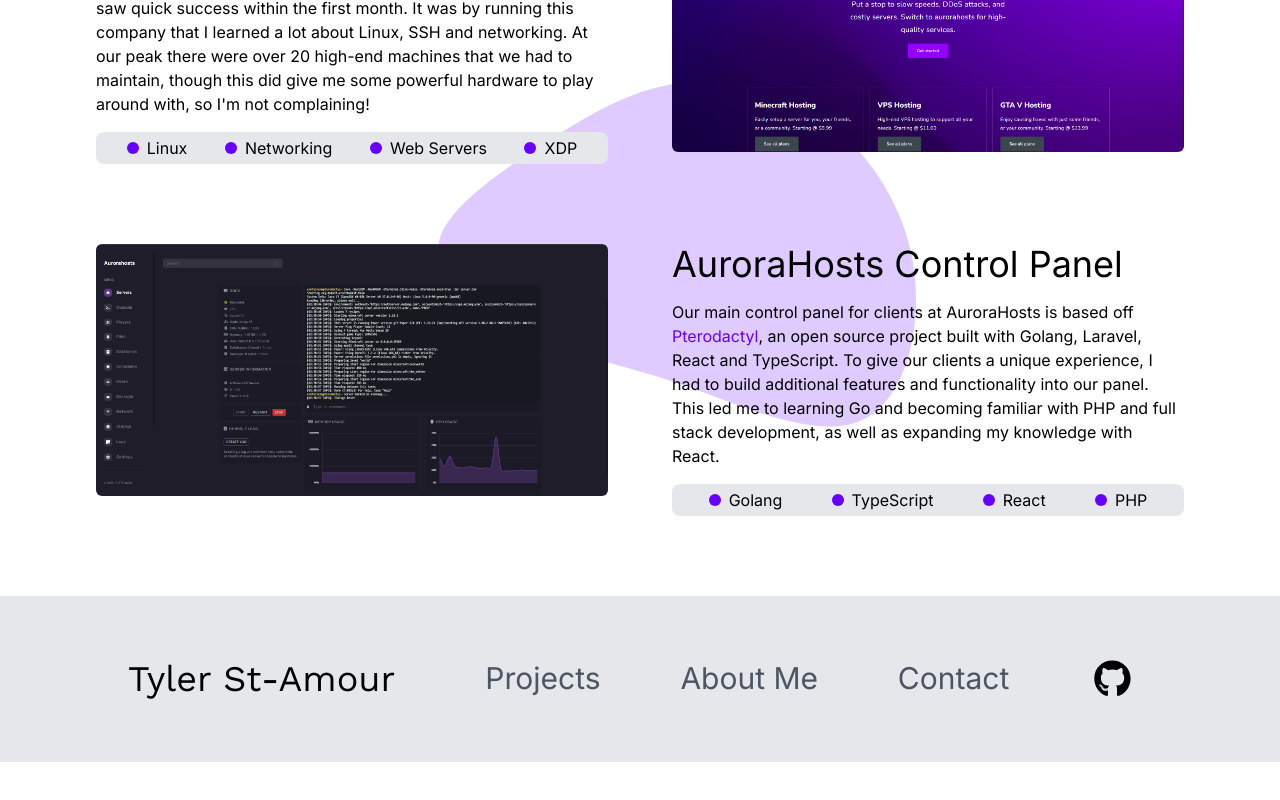
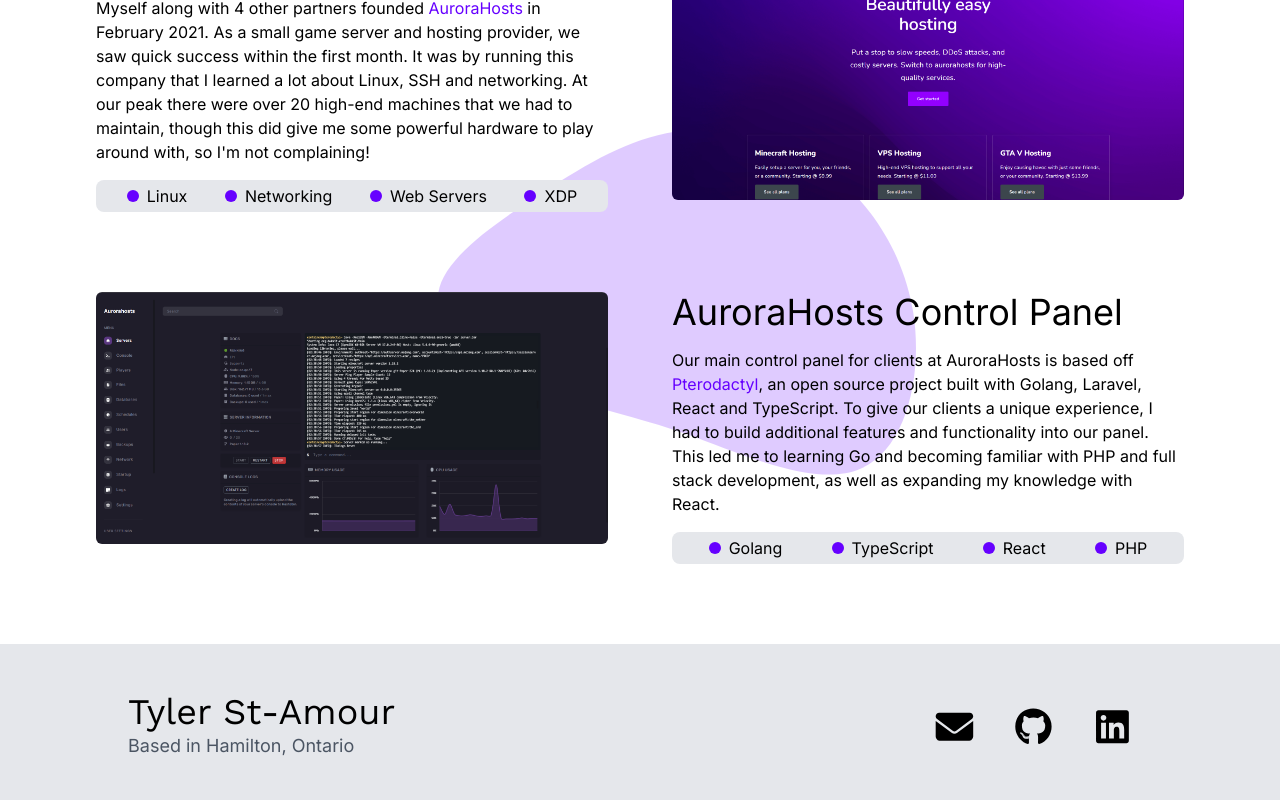
Before and after one commit to TylerStAmour/tyler.st, a React (Vite) app: page / in a window 1280 px wide. Shown: the part 1312-2112 px from the top of the page. Before the commit the page ends 2074 px from the top, so only its background shows below. Built offline with nearby package versions, Linux system fonts and the light colour scheme.

Commit message:
Modified footer

```diff
--- a/src/components/sections/Footer.tsx
+++ b/src/components/sections/Footer.tsx
@@ -1,31 +1,42 @@
 import {Link} from "react-router-dom";
 import {FontAwesomeIcon} from "@fortawesome/react-fontawesome";
-import {faGithub} from "@fortawesome/free-brands-svg-icons";
+import {faGithub, faLinkedin} from "@fortawesome/free-brands-svg-icons";
+import {faEnvelope} from "@fortawesome/free-solid-svg-icons";
 import {useState} from "react";
 
 export default () => {
-    const [hover, setHover] = useState(false)
+    const [hoverGit, setHoverGit] = useState(false)
+    const [hoverLinkedin, setHoverLinkedin] = useState(false)
+    const [hoverMail, setHoverMail] = useState(false)
+
     return (
-        <div className={"grid grid-cols-6 bg-gray-200 pt-12 pb-12 pl-8 pr-8 sm:pl-32 sm:pr-32"}>
-            <div className={"flex col-span-2 items-center"}>
+        <div className={"flex justify-between bg-gray-200 pt-12 pb-12 pl-8 pr-8 sm:pl-32 sm:pr-32"}>
+            <div className={"flex flex-col items-start"}>
                 <p className={"text-4xl font-title"}>Tyler St-Amour</p>
+                <p className={"text-lg text-gray-600"}>Based in Hamilton, Ontario</p>
             </div>
-            <div className={"flex flex-row col-span-4 p-4 justify-between text-3xl text-gray-600"}>
-                <div className={"hover:text-secondary hover:-translate-y-0.5 duration-300"}>
-                    <Link to={"/projects"}>Projects</Link>
-                </div>
-                <div className={"hover:text-secondary hover:-translate-y-0.5 duration-300"}>
-                    <Link to={"/about"}>About Me</Link>
-                </div>
-                <div className={"hover:text-secondary hover:-translate-y-0.5 duration-300"}>
-                    <Link to={"/contact"}>Contact</Link>
-                </div>
+            <div className={"flex flex-row p-4 gap-8 justify-between text-3xl text-gray-600"}>
+                <a href={"mailto:tylerstamour1@gmail.com"}
+                   className={"transition hover:-translate-y-0.5 duration-500"}
+                   onMouseEnter={() => setHoverMail(true)} onMouseLeave={() => setHoverMail(false)}>
+                    <FontAwesomeIcon icon={faEnvelope} fixedWidth size={"lg"}
+                                     color={hoverMail ? "#6600FF" : "black"}
+                                     className={"duration-500 transition"}/>
+                </a>
                 <a href={"https://github.com/TylerStAmour"}
                    target={"_blank"}
                    className={"transition hover:-translate-y-0.5 duration-500"}
-                   onMouseEnter={() => setHover(true)} onMouseLeave={() => setHover(false)}>
+                   onMouseEnter={() => setHoverGit(true)} onMouseLeave={() => setHoverGit(false)}>
                     <FontAwesomeIcon icon={faGithub} fixedWidth size={"lg"}
-                                     color={hover ? "#6600FF" : "black"}
+                                     color={hoverGit ? "#6600FF" : "black"}
+                                     className={"duration-500 transition"}/>
+                </a>
+                <a href={"https://www.linkedin.com/in/tyler-st-amour-bb6a8025b/"}
+                   target={"_blank"}
+                   className={"transition hover:-translate-y-0.5 duration-500"}
+                   onMouseEnter={() => setHoverLinkedin(true)} onMouseLeave={() => setHoverLinkedin(false)}>
+                    <FontAwesomeIcon icon={faLinkedin} fixedWidth size={"lg"}
+                                     color={hoverLinkedin ? "#6600FF" : "black"}
                                      className={"duration-500 transition"}/>
                 </a>
             </div>
--- a/src/pages/Home.tsx
+++ b/src/pages/Home.tsx
@@ -5,7 +5,7 @@
 export default () => (
     <>
         <div className={"pl-8 pr-8 sm:pl-24 sm:pr-24 2xl:pl-32 2xl:pr-32 mb-20"}>
-            <div className={"flex flex-col sm:grid sm:grid-cols-2 sm:gap-4"}>
+            <div className={"flex flex-col sm:grid sm:grid-cols-2 sm:gap-4 mt-12"}>
                 <div className={"flex flex-col justify-center sm:mb-0 mb-10"}>
                     <p className={"text-2xl text-secondary"}>
                         Hi, my name is
```
Also changed, not shown: 1 other file (tests, documents, lock files or other folders).
